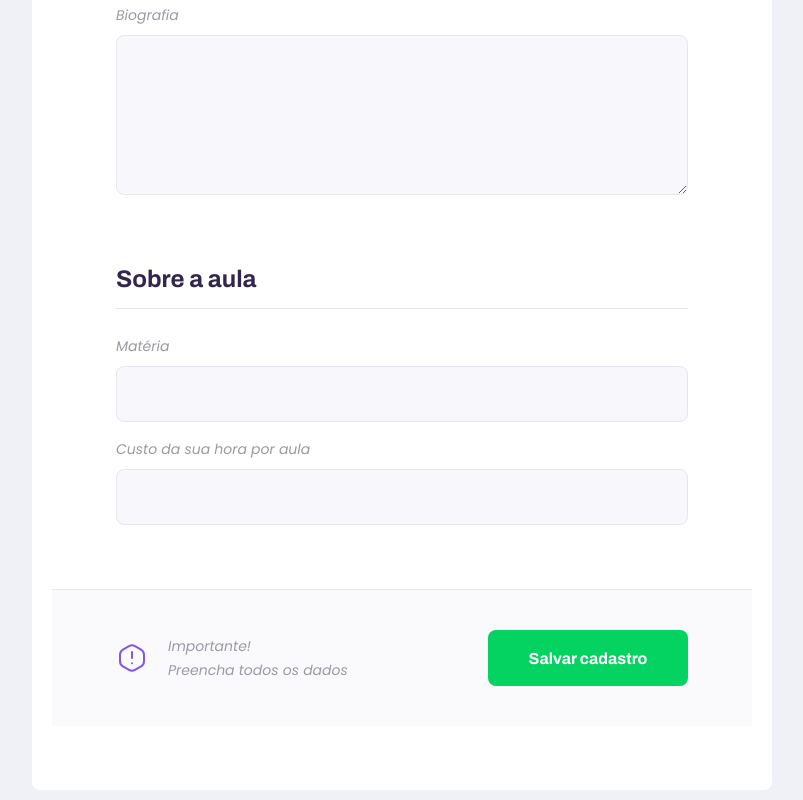
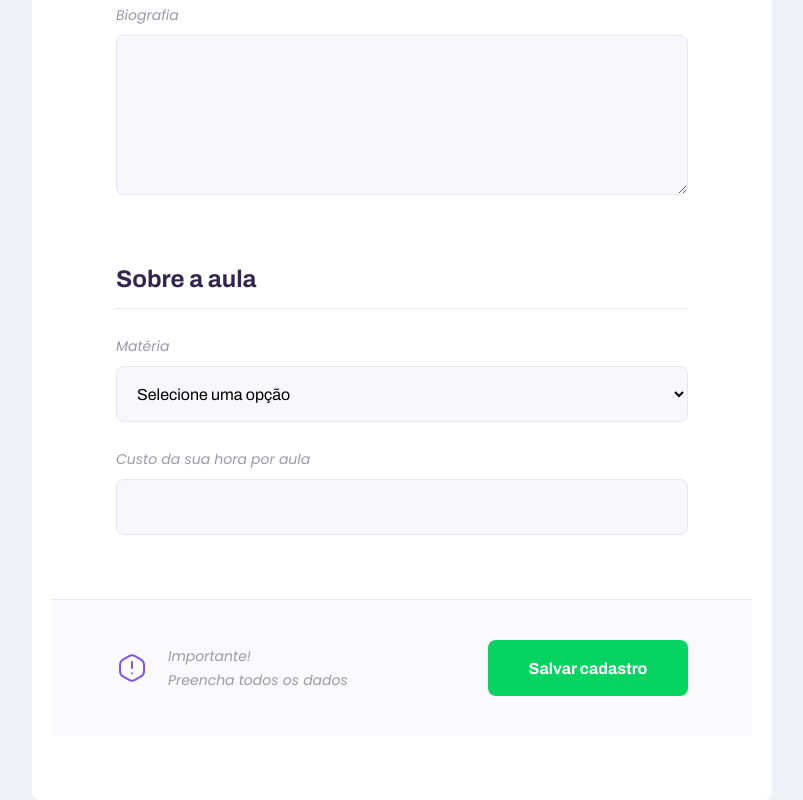
Before and after one commit to Alessandra-Nastassja/NLW-ROCKETSEAT-II, a React (Create React App) app in the folder web/: page /give-classes in a window 1280 px wide. Shown: the part 756-1556 px from the top of the page, without its empty margins (238-1041 px from the left). Built offline with nearby package versions, Linux system fonts and the light colour scheme; the HTML template or start-up script is replaced by a standard one.

Commit message:
Creating select component

```diff
--- /dev/null
+++ b/web/src/components/Select/index.tsx
@@ -0,0 +1,29 @@
+import React, { SelectHTMLAttributes } from "react";
+
+import './styles.css';
+
+interface SelectProps extends SelectHTMLAttributes<HTMLSelectElement>{
+  label: string;
+  name: string;
+  options: Array<{
+    value: string;
+    label: string
+  }>
+}
+
+const Select: React.FC<SelectProps> = ({label, name, options, ...rest}) => {
+  return (
+    <div className="select-block">
+      <label htmlFor={name}>{label}</label>
+      <select id={name} {...rest}>
+        <option value="" disabled selected hidden>Selecione uma opção</option>
+
+        { options.map(option => {
+          return <option key={option.value} value={option.value}>{option.label}</option>
+        })}
+      </select>
+    </div>
+  );
+}
+
+export default Select;
--- /dev/null
+++ b/web/src/components/Select/styles.css
@@ -0,0 +1,30 @@
+.select-block{
+    position: relative;
+}
+.select-block + .select-block{
+    margin-top: 1.4rem;
+}
+.select-block label{
+    font-size: 1.4rem;
+}
+.select-block select{
+    width: 100%;
+    height: 5.6rem;
+    margin-top: 0.8rem;
+    border-radius: 0.8rem;
+    background-color: var(--color-input-background);
+    border: 1px solid var(--color-line-in-white);
+    outline: 0;
+    padding: 0 1.6rem;
+    font: 1.6rem Archivo;
+}
+.select-block:focus-within::after{
+    width: calc(100% - 3.2rem);
+    height: 2px;
+    content: '';
+    background-color: var(--color-primary-light);
+    position: absolute;
+    left: 1.6rem;
+    right: 1.6rem;
+    bottom: 0;
+}
--- a/web/src/pages/TeacherForm/index.tsx
+++ b/web/src/pages/TeacherForm/index.tsx
@@ -2,11 +2,12 @@
 
 import Input from "../../components/Input";
 import PageHeader from "../../components/PageHeader";
+import Textarea from "../../components/Textarea";
+import Select from "../../components/Select";
 
 import warningIcon from '../../assets/icons/warning.svg'
 
 import './styles.css';
-import Textarea from "../../components/Textarea";
 
 function TeacherForm() {
   return (
@@ -30,7 +31,21 @@
         <fieldset>
           <legend>Sobre a aula</legend>
 
-          <Input name="subject" label="Matéria"/>
+          <Select
+            name="subject"
+            label="Matéria"
+            options={[
+              {value: 'Artes', label: 'Artes'},
+              {value: 'Biologia', label: 'Biologia'},
+              {value: 'Ciências', label: 'Ciências'},
+              {value: 'Educação física', label: 'Educação física'},
+              {value: 'Geografia', label: 'Geografia'},
+              {value: 'História', label: 'História'},
+              {value: 'Matemática', label: 'Matemática'},
+              {value: 'Português', label: 'Português'},
+              {value: 'Química', label: 'Química'},
+            ]}
+          />
           <Input name="cost" label="Custo da sua hora por aula"/>
         </fieldset>
 
--- a/web/src/pages/TeacherForm/styles.css
+++ b/web/src/pages/TeacherForm/styles.css
@@ -38,8 +38,9 @@
     border-bottom: 1px solid var(--color-line-in-white);
 }
 
-#page-teacher-form main fieldset .input-block+.textarea-block {
-  margin-top: 2.4rem;
+#page-teacher-form main fieldset .input-block+.textarea-block,
+#page-teacher-form main fieldset .select-block+.input-block {
+    margin-top: 2.4rem;
 }
 
 #page-teacher-form main label {
```
